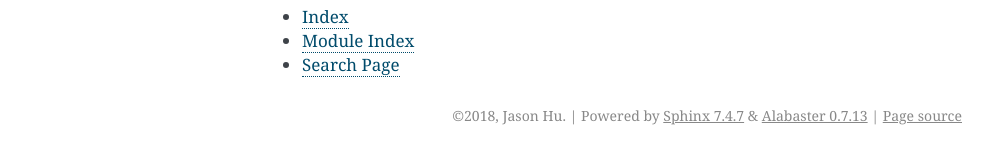
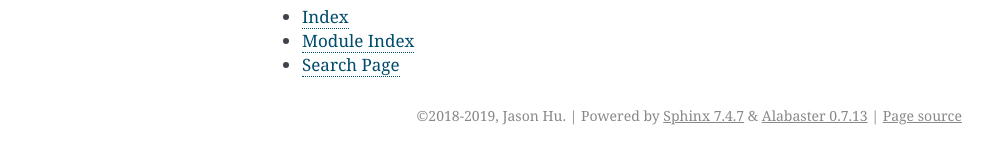
Before and after one commit to rtfol/aiohttp-sse-client, a Sphinx documentation site: the page built from docs/index.rst, in a window 1280 px wide. Shown: the part 932-1084 px from the top of the page, without its empty margins (148-1141 px from the left). Built offline with Sphinx 7.4.7, drawn with Linux system fonts in a browser that asks for light colours; pages that are not in the unit, such as notebooks, are missing from menus.

Commit message:
Update conf.py

```diff
--- a/docs/conf.py
+++ b/docs/conf.py
@@ -48,7 +48,7 @@
 
 # General information about the project.
 project = u'SSE Client'
-copyright = u"2018, Jason Hu"
+copyright = u"2018-2019, Jason Hu"
 author = u"Jason Hu"
 
 # The version info for the project you're documenting, acts as replacement
@@ -155,6 +155,6 @@
      u'SSE Client Documentation',
      author,
      'aiohttp_sse_client',
-     'One line description of project.',
+     'A Server-Sent Event python client base on aiohttp, provides a simple interface to process Server-Sent Event.',
      'Miscellaneous'),
 ]
```
